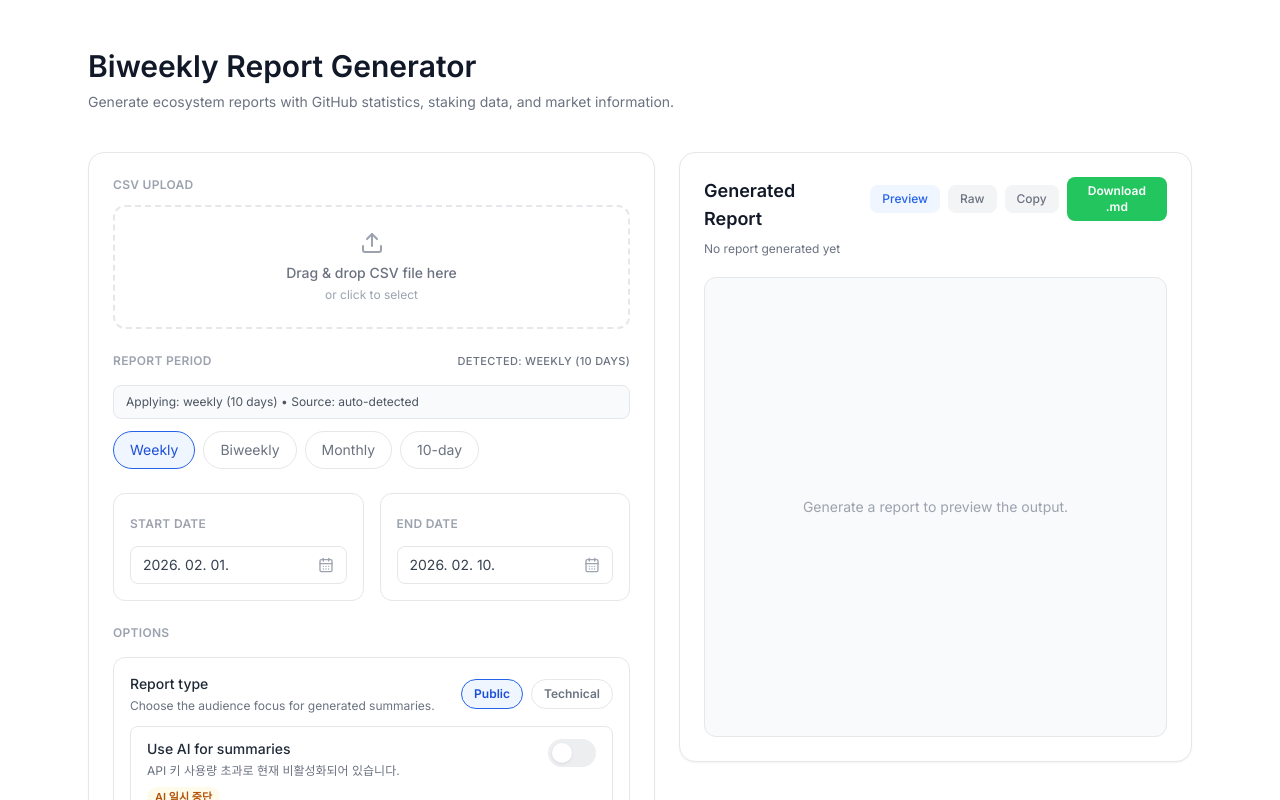
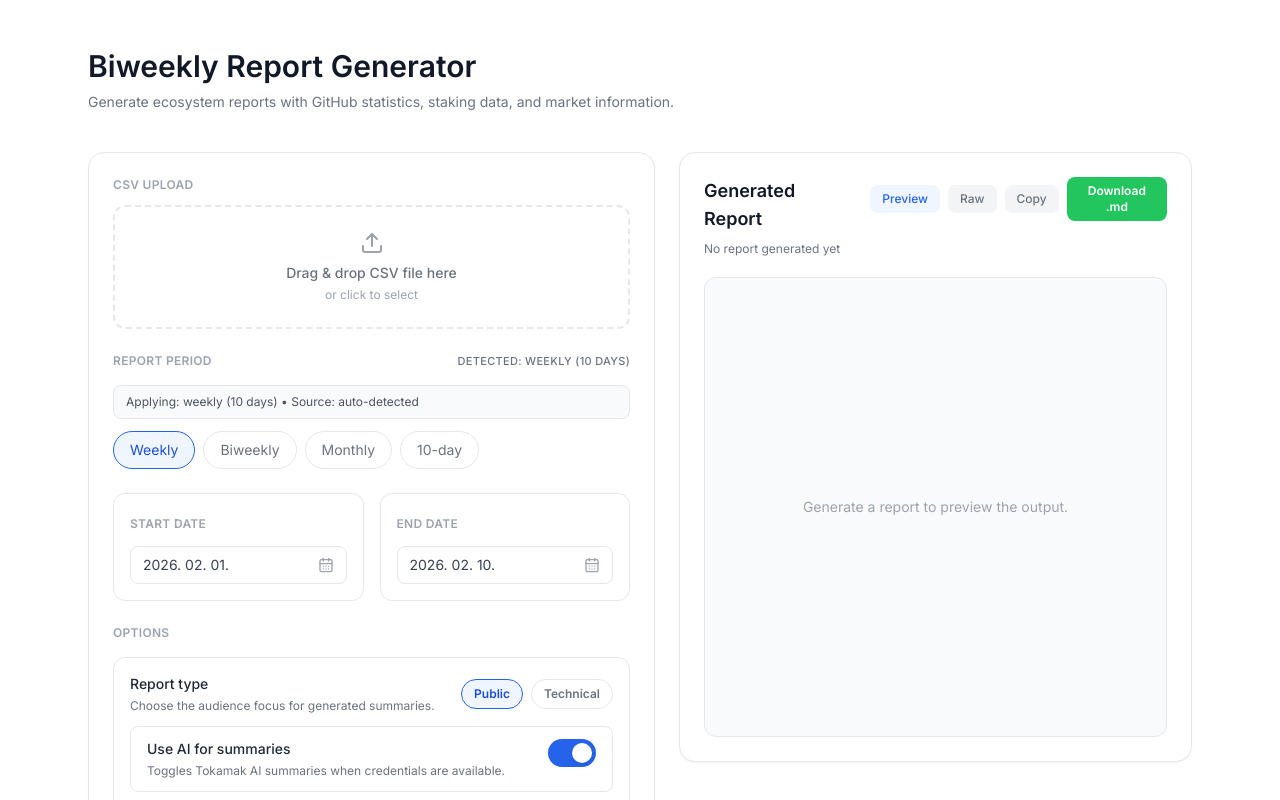
Before and after one commit to tokamak-network/bi-weekly-quarterly-reports, a Next.js app in the folder reportgenerator/frontend/: page / in a window 1280 px wide. Shown: the top 800 px of the page. Built offline with nearby package versions, Linux system fonts and the light colour scheme.

Commit message:
Re-enable AI summary toggle

```diff
--- a/reportgenerator/frontend/src/app/page.tsx
+++ b/reportgenerator/frontend/src/app/page.tsx
@@ -71,7 +71,7 @@ export default function Home() {
   const [period, setPeriod] = useState('weekly')
   const [startDate, setStartDate] = useState('2026. 02. 01.')
   const [endDate, setEndDate] = useState('2026. 02. 10.')
-  const [useAI, setUseAI] = useState(false)
+  const [useAI, setUseAI] = useState(true)
   const [reportType, setReportType] = useState<'public' | 'technical'>('public')
   const [includeIndividuals, setIncludeIndividuals] = useState(true)
   const [activeView, setActiveView] = useState<'preview' | 'raw'>('preview')
@@ -388,18 +388,20 @@ export default function Home() {
                   <div>
                     <div className="text-sm font-medium text-gray-800">Use AI for summaries</div>
                     <p className="mt-1 text-xs text-gray-500">
-                      API 키 사용량 초과로 현재 비활성화되어 있습니다.
+                      Toggles Tokamak AI summaries when credentials are available.
                     </p>
-                    <span className="mt-2 inline-flex items-center rounded-full bg-amber-50 px-2 py-0.5 text-[11px] font-semibold text-amber-700">
-                      AI 일시 중단
-                    </span>
                   </div>
                   <button
-                    disabled
-                    className="flex h-7 w-12 cursor-not-allowed items-center rounded-full bg-gray-200 px-1 opacity-70"
-                    aria-disabled="true"
+                    onClick={() => setUseAI((prev) => !prev)}
+                    className={`flex h-7 w-12 items-center rounded-full px-1 transition ${
+                      useAI ? 'bg-blue-600' : 'bg-gray-200'
+                    }`}
                   >
-                    <span className="h-5 w-5 translate-x-0 rounded-full bg-white shadow" />
+                    <span
+                      className={`h-5 w-5 rounded-full bg-white shadow transition ${
+                        useAI ? 'translate-x-5' : 'translate-x-0'
+                      }`}
+                    />
                   </button>
                 </div>
                 <div className="flex items-start justify-between gap-4 rounded-lg border border-gray-200 px-4 py-3">
```
